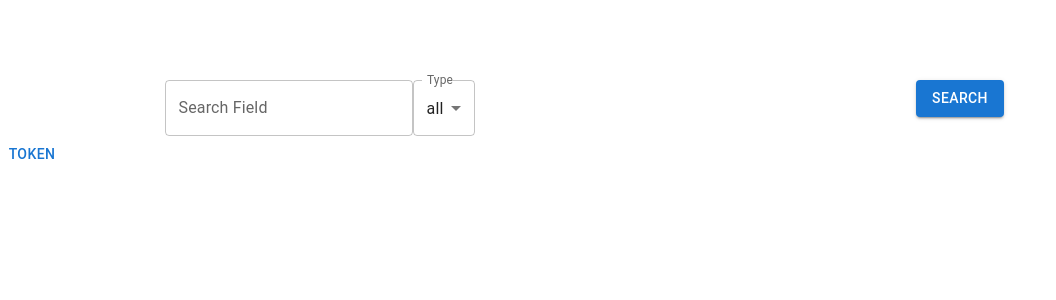
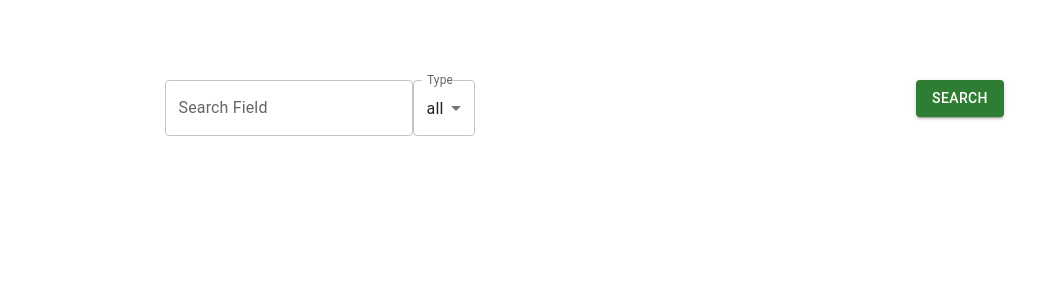
Before and after one commit to AdanJaramillo/Spotify_180394, a React (Create React App) app: page / in a window 1280 px wide. Shown: the top 300 px of the page, without its empty margins (0-1056 px from the left). Built offline with nearby package versions, Linux system fonts and the light colour scheme.

Commit message:
Logo Spotify

```diff
--- a/public/index.html
+++ b/public/index.html
@@ -2,11 +2,11 @@
 <html lang="en">
   <head>
     <meta charset="utf-8" />
-    <link rel="icon" href="%PUBLIC_URL%/favicon.ico" />
+    <link rel="icon" href="%PUBLIC_URL%/spotify.png" />
     <meta name="viewport" content="width=device-width, initial-scale=1" />
     <meta name="theme-color" content="#000000" />
     <meta name="description" content="Web site created using create-react-app" />
-    <link rel="apple-touch-icon" href="%PUBLIC_URL%/logo192.png" />
+    <link rel="apple-touch-icon" href="%PUBLIC_URL%/spotify128.png" />
     <!--
       manifest.json provides metadata used when your web app is installed on a
       user's mobile device or desktop. See https://developers.google.com/web/fundamentals/web-app-manifest/
@@ -21,7 +21,7 @@
       work correctly both with client-side routing and a non-root public URL.
       Learn how to configure a non-root public URL by running `npm run build`.
     -->
-    <title>React App</title>
+    <title>Spotify</title>
   </head>
   <body>
     <noscript>You need to enable JavaScript to run this app.</noscript>
--- a/src/pages/Home/Home.jsx
+++ b/src/pages/Home/Home.jsx
@@ -56,13 +56,13 @@ function Home() {
                 </FormControl>
             </Grid>
             <Grid item xs={6}>
-                <Button variant="contained" onClick={search}>
+                <Button variant="contained" onClick={search} color="success">
                     Search
                 </Button>
             </Grid>
-            <Grid>
+            {/*<Grid>
                 <Button onClick={getSpotifyToken}>token</Button>
-            </Grid>
+            </Grid>*/}
             <Grid
                 container
                 spacing={{ xs: 2, md: 3 }}
```
Also changed, not shown: public/manifest.json, public/spotify.png (added), public/spotify128.png (added).
